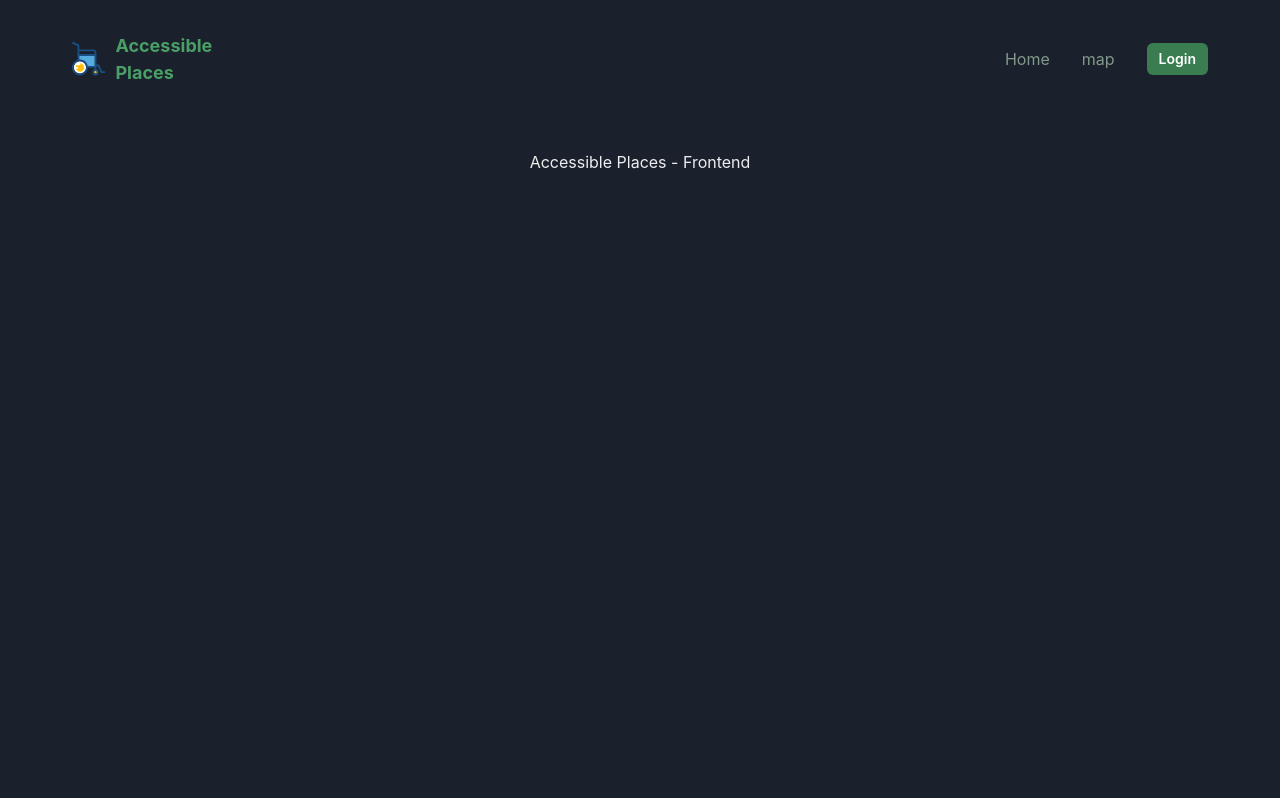
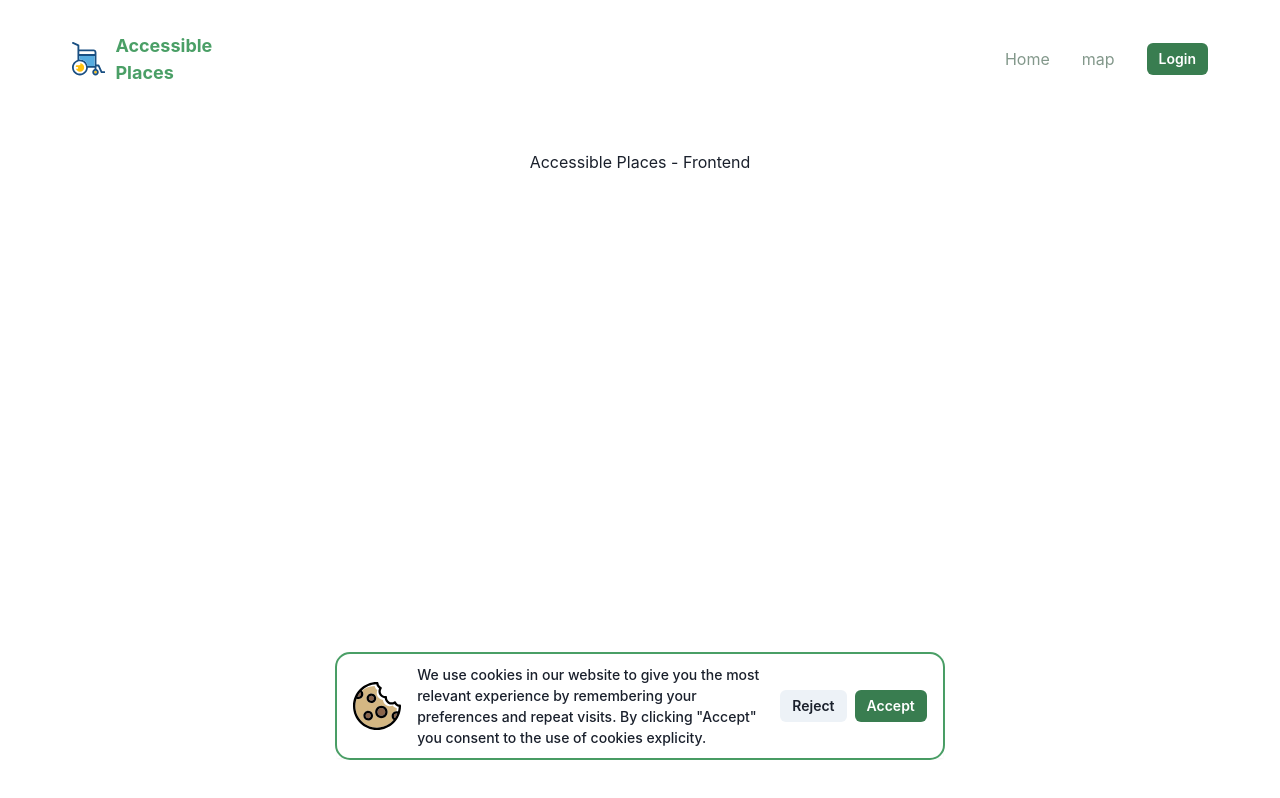
Before and after one commit to remusplesa/hackathon-accessibility-app, a React (Vite) app in the folder accessible-places-frontend/: page / in a window 1280 px wide. Built offline with nearby package versions, Linux system fonts and the light colour scheme; no server answers.

Commit message:
added cookie

```diff
--- a/accessible-places-frontend/src/components/ConsentBar/ConsentBar.tsx
+++ b/accessible-places-frontend/src/components/ConsentBar/ConsentBar.tsx
@@ -1,16 +1,27 @@
-import { useToast } from "@chakra-ui/react";
+import {
+  Box,
+  Button,
+  CloseButton,
+  Container,
+  Icon,
+  Square,
+  Stack,
+  Text,
+  useBreakpointValue,
+  useColorModeValue,
+} from "@chakra-ui/react";
+import { ReactComponent as CookieIcon } from "../../assets/logo/cookie.svg";
 import { useEffect, useState } from "react";
 
 export const ConsentBar = () => {
-  const [display, setDisplay] = useState<boolean>(false);
-  const [isToastVisible, setIsToastVisible] = useState<boolean>(false);
-  const [userCanceled, setUserCanceled] = useState<boolean>(false);
-  const toast = useToast();
+  const isMobile = useBreakpointValue({ base: true, md: false });
+  const [display, setDisplay] = useState(false);
+
   const createCookie = (name: string, value: string, days: number) => {
     if (typeof window !== "undefined") {
-      let expires = "";
+      let expires: string = "";
       if (days) {
-        const date = new Date();
+        const date: Date = new Date();
         date.setTime(date.getTime() + days * 24 * 60 * 60 * 1000);
         // @ts-ignore
         expires = `; expires=${date.toGMTString()}`;
@@ -21,13 +32,12 @@ export const ConsentBar = () => {
     }
   };
   const readCookies = (name: string) => {
-    console.log("--- citesc cookie");
     if (typeof window !== "undefined") {
-      const nameEQ = `${name}=`;
-      const ca = document?.cookie.split(";");
+      const nameEQ: string = `${name}=`;
+      const ca: string[] = document?.cookie.split(";");
       // eslint-disable-next-line no-plusplus
       for (let i = 0; i < ca.length; i++) {
-        let c = ca[i];
+        let c: string = ca[i];
         while (c.charAt(0) === " ") c = c.substring(1, c.length);
         if (c.indexOf(nameEQ) === 0)
           return decodeURIComponent(c.substring(nameEQ.length, c.length));
@@ -38,30 +48,76 @@ export const ConsentBar = () => {
   };
 
   useEffect(() => {
-    setDisplay(!readCookies("wheelerConsent"));
+    setDisplay(!readCookies("wheelerCookie"));
   }, []);
 
   const handleCookies = () => {
-    createCookie("wheelerConsent", "cookiesOK", 9999);
     setDisplay(false);
+    createCookie("wheelerCookie", "cookiesOK", 9999);
   };
 
-  const renderBar = () => {
-    if (!isToastVisible && !userCanceled) {
-     setIsToastVisible(true);
-      toast.closeAll();
-      toast({
-        title: "Current Time.",
-        description: `Time ${new Date()}`,
-        status: "success",
-        isClosable: true,
-
-        onCloseComplete: () => {
-          setUserCanceled(true);
-          setIsToastVisible(false);
-        },
-      });
-    }
-  };
-  return <>{display && renderBar()}</>;
+  return (
+    <>
+      {display && (
+        <Box
+          as="section"
+          position="fixed"
+          bottom={10}
+          border="2px"
+          borderColor={"#4a9f66"}
+          borderRadius={"15px"}
+        >
+          <Box bg="bg-surface" boxShadow={useColorModeValue("sm", "sm-dark")}>
+            <Container py={{ base: "4", md: "2.5" }} position="relative">
+              <Stack
+                direction={{ base: "column", sm: "row" }}
+                justify="space-between"
+                spacing={{ base: "3", md: "2" }}
+              >
+                <Stack
+                  spacing="4"
+                  direction={{ base: "column", md: "row" }}
+                  align={{ base: "start", md: "center" }}
+                  width={"full"}
+                >
+                  {!isMobile && <Icon as={CookieIcon} boxSize="12" />}{" "}
+                  <Text fontWeight="medium" fontSize="sm">
+                    We use cookies in our website to give you the most relevant
+                    experience by remembering your preferences and repeat
+                    visits. By clicking "Accept" you consent to the use of
+                    cookies explicity.
+                  </Text>
+                </Stack>
+                <Stack
+                  direction={{ base: "column", sm: "row" }}
+                  spacing={{ base: "3", sm: "2" }}
+                  align={{ base: "stretch", sm: "center" }}
+                >
+                  <Button
+                    size="sm"
+                    rounded="md"
+                    onClick={() => setDisplay(false)}
+                  >
+                    Reject
+                  </Button>
+                  <Button
+                    size="sm"
+                    rounded="md"
+                    color={["#4a9f66", "#4a9f66", "white", "white"]}
+                    bg={["white", "white", "#4a9f66", "#397d50"]}
+                    _hover={{
+                      bg: ["#67e491", "#67e491", "#397d50", "#397d50"],
+                    }}
+                    onClick={handleCookies}
+                  >
+                    Accept
+                  </Button>
+                </Stack>
+              </Stack>
+            </Container>
+          </Box>
+        </Box>
+      )}
+    </>
+  );
 };
--- a/accessible-places-frontend/src/theme.ts
+++ b/accessible-places-frontend/src/theme.ts
@@ -1,7 +1,7 @@
 import { extendTheme, type ThemeConfig } from "@chakra-ui/react";
 
 const config: ThemeConfig = {
-  initialColorMode: "dark",
+  initialColorMode: "light",
   useSystemColorMode: false,
 };
 
```
Also changed, not shown: accessible-places-frontend/src/assets/logo/cookie.svg (added).
